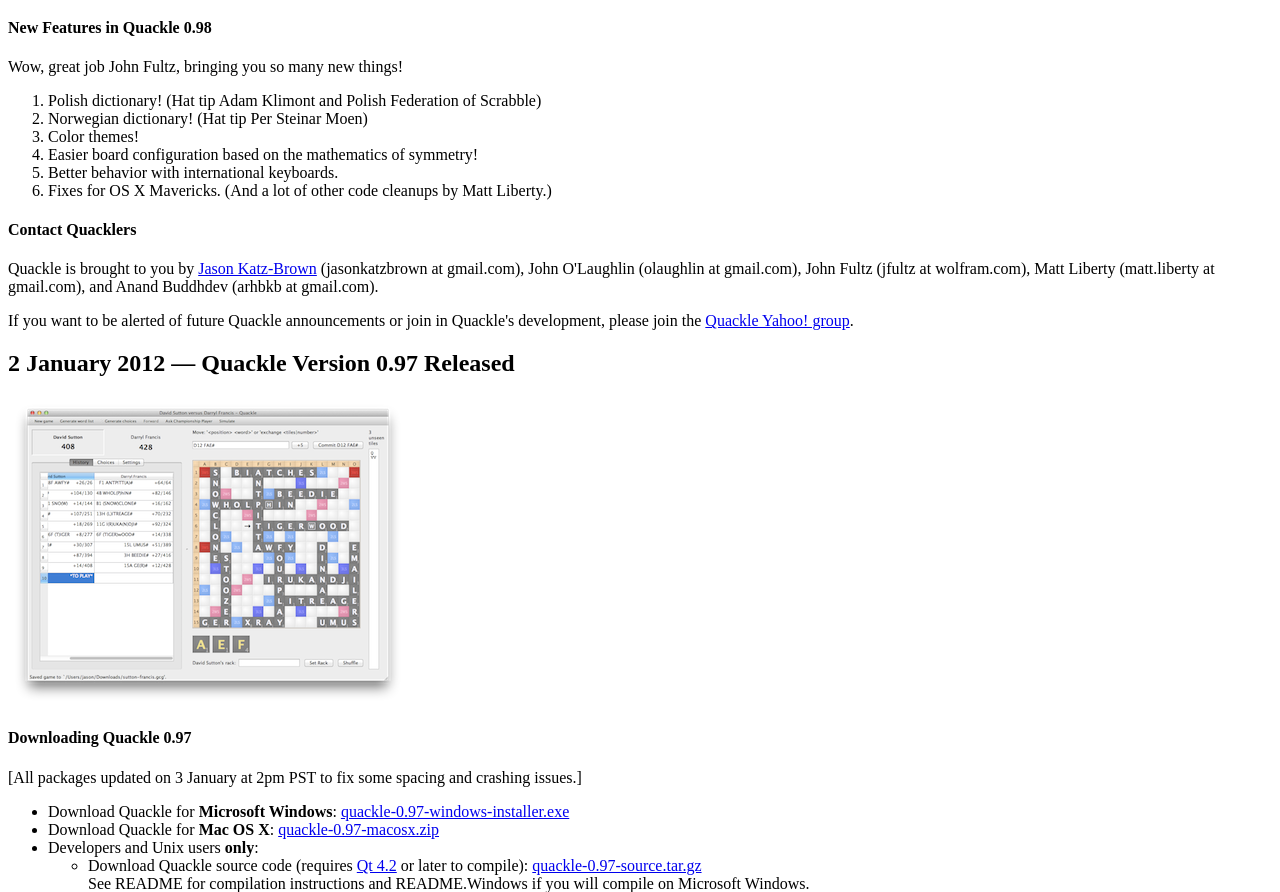
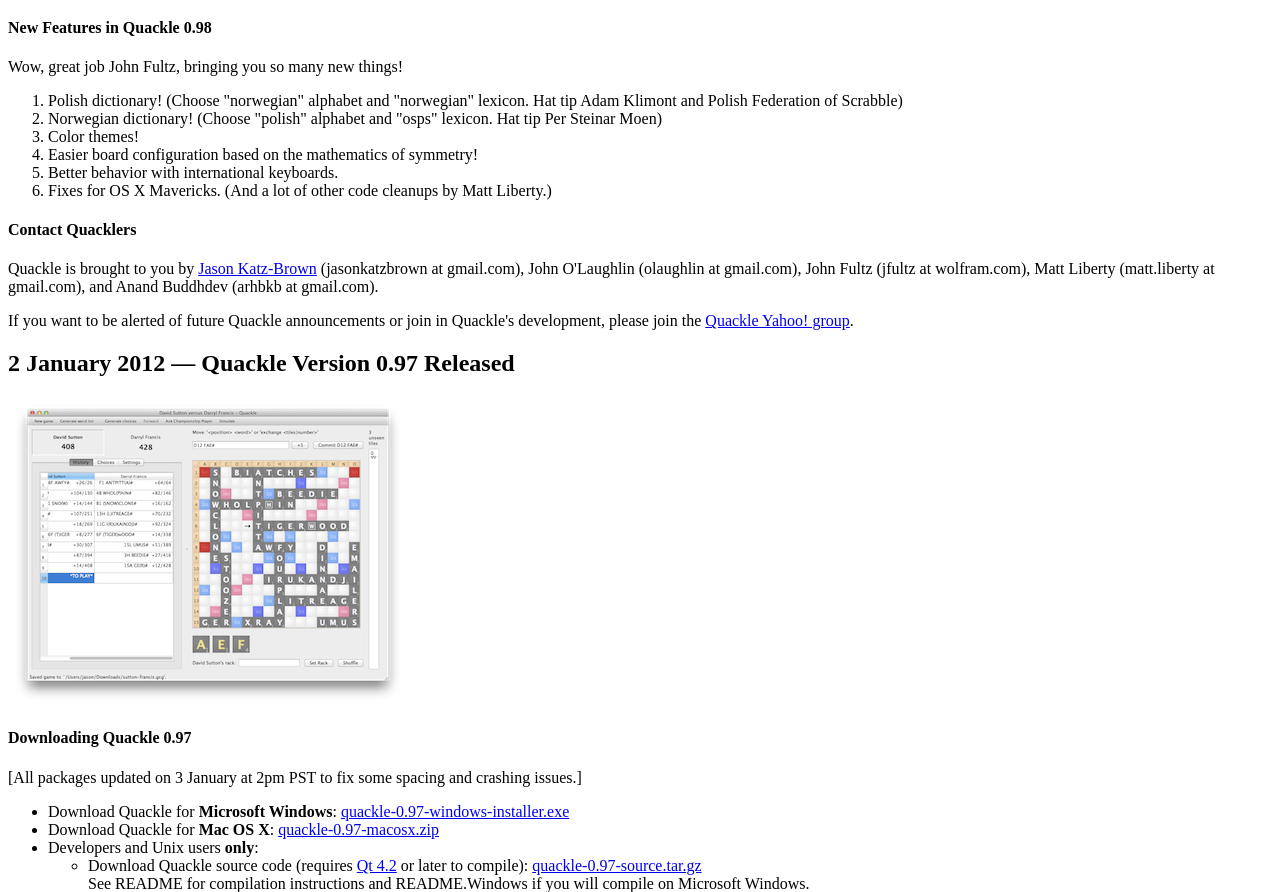
Before and after one commit to quackle/quacklewww, a plain HTML site: page www/index.html in a window 1280 px wide. Shown: the part 849-1741 px from the top of the page. Drawn offline with Linux system fonts and the light colour scheme.

Commit message:
Add details on how to play in norwegian and polish.

```diff
--- a/www/index.html
+++ b/www/index.html
@@ -39,8 +39,8 @@ pageTracker._trackPageview();
 <h4>New Features in Quackle 0.98</h4>
 <p>Wow, great job John Fultz, bringing you so many new things!</p>
 <ol>
-<li>Polish dictionary! (Hat tip Adam Klimont and Polish Federation of Scrabble)</li>
-<li>Norwegian dictionary! (Hat tip Per Steinar Moen)</li>
+<li>Polish dictionary! (Choose "norwegian" alphabet and "norwegian" lexicon. Hat tip Adam Klimont and Polish Federation of Scrabble)</li>
+<li>Norwegian dictionary! (Choose "polish" alphabet and "osps" lexicon. Hat tip Per Steinar Moen)</li>
 <li>Color themes!</li>
 <li>Easier board configuration based on the mathematics of symmetry!</li>
 <li>Better behavior with international keyboards.</li>
```
